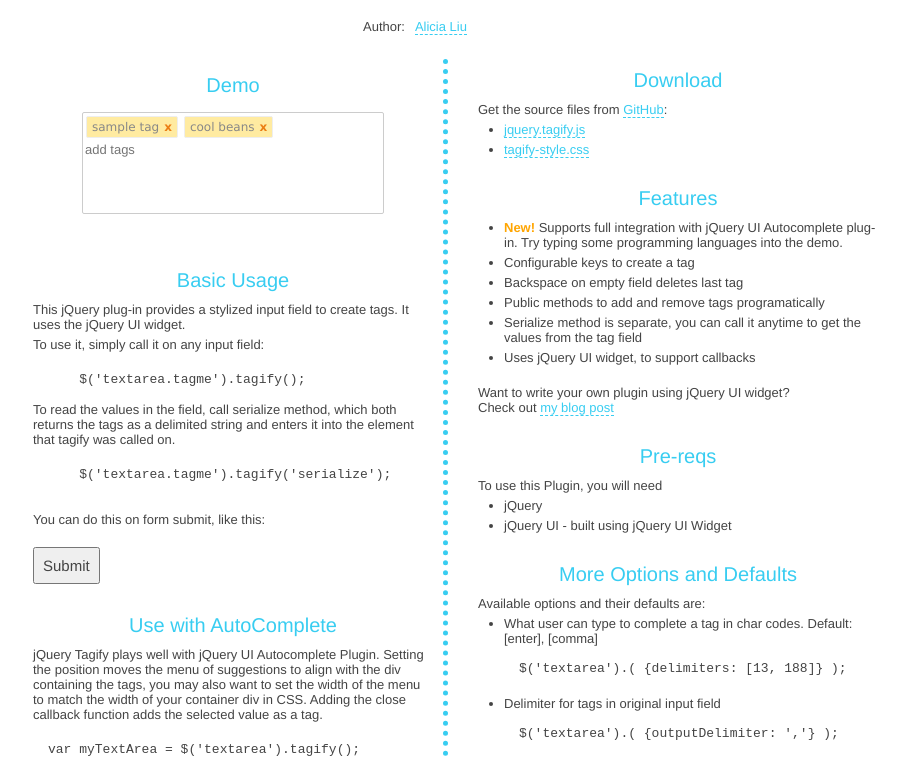
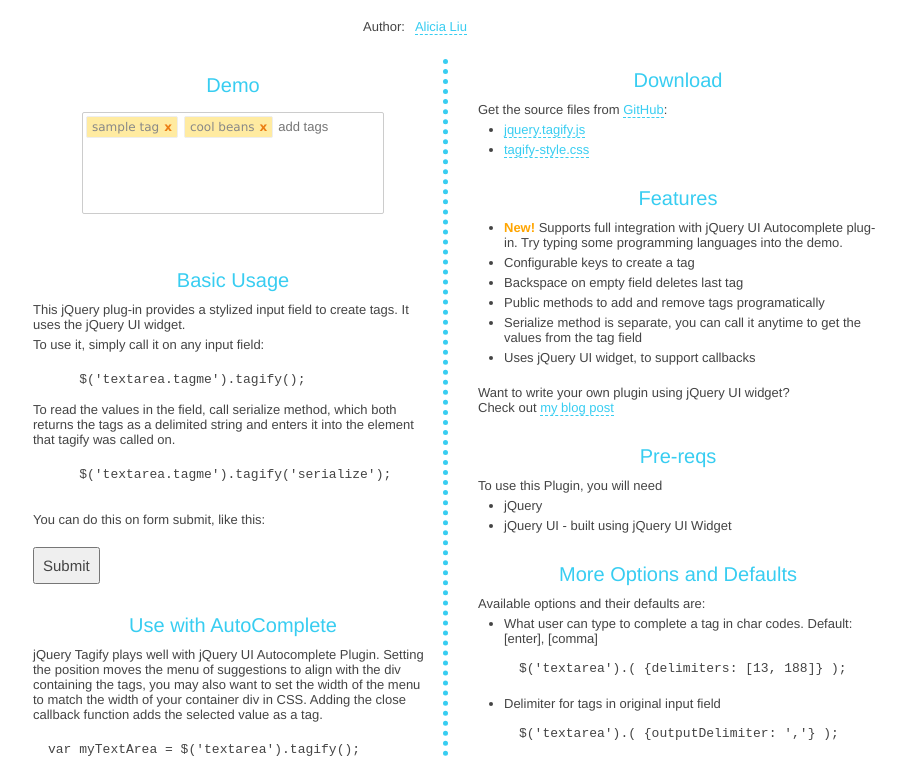
Before and after one commit to MAaJIi/light-currency-converter, a plain HTML site: page demo/index.html in a window 1280 px wide. Shown: the part 50-808 px from the top of the page, without its empty margins (177-1079 px from the left). Drawn offline with nearby package versions, Linux system fonts and the light colour scheme.

```diff
--- a/demo/style.css
+++ b/demo/style.css
@@ -295,3 +295,5 @@ div.tagify-container {
 }
 .tagify-container > input {
     border: 0 none;
+    width: 100px;
+}
```
